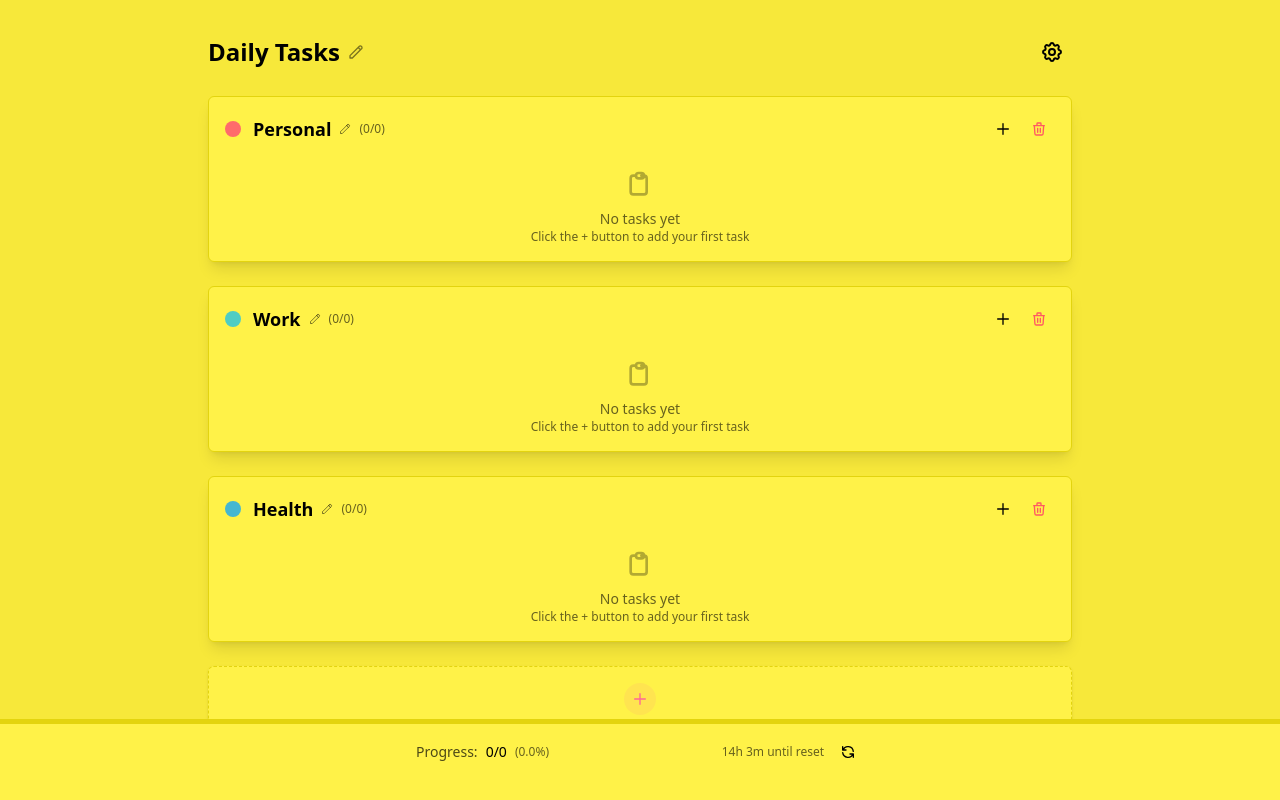
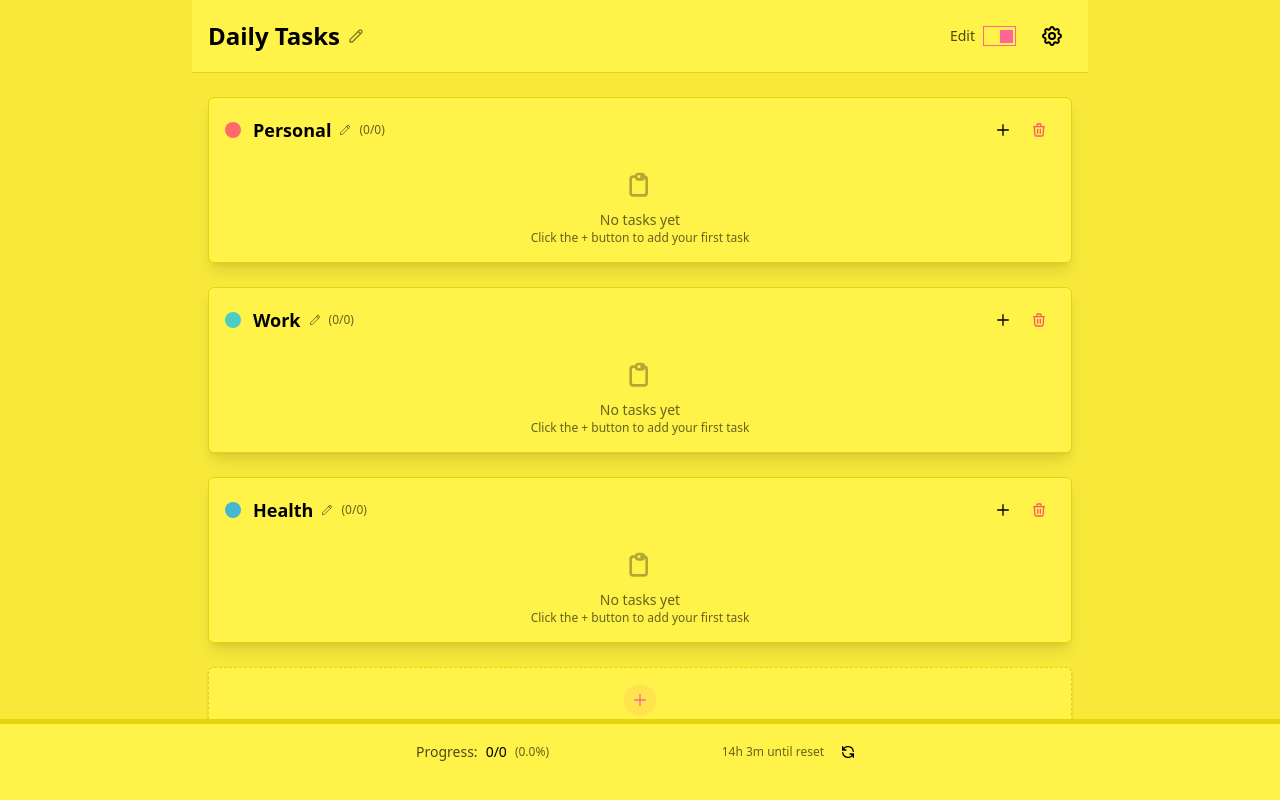
Before and after one commit to pixelninja/daily-tasks, a React (Vite) app: page / in a window 1280 px wide. Shown: the top 800 px of the page. Built offline with nearby package versions, Linux system fonts and the light colour scheme; the HTML template or start-up script is replaced by a standard one.

Commit message:
refactor: move edit toggle into main header and make header sticky

```diff
--- a/src/App.tsx
+++ b/src/App.tsx
@@ -9,7 +9,7 @@ const AppContent = () => {
   return (
     <TaskProvider>
       <div className="min-h-screen bg-base-200" data-theme={settingsState.selectedTheme}>
-        <div className="container mx-auto px-4 py-8 max-w-4xl">
+        <div className="container mx-auto px-4 pt-0 pb-8 max-w-4xl">
           <TaskList />
         </div>
       </div>
--- a/src/components/TaskList.tsx
+++ b/src/components/TaskList.tsx
@@ -116,9 +116,9 @@ export const TaskList: React.FC = () => {
   return (
     <div className="space-y-6 pb-32">
 
-      {/* Header */}
-      <div className="mb-6">
-        <div className="flex justify-between items-center">
+      {/* Sticky Header */}
+      <div className="sticky top-0 z-40 bg-base-100 border-b border-base-300 -mx-4 px-4 py-4 mb-6 backdrop-blur-sm">
+        <div className="flex justify-between items-center gap-4">
           {isEditingTitle && settingsState.editMode ? (
             <input
               ref={titleInputRef}
@@ -127,12 +127,12 @@ export const TaskList: React.FC = () => {
               onChange={(e) => setEditTitle(e.target.value)}
               onKeyDown={handleTitleKeyPress}
               onBlur={handleTitleBlur}
-              className="text-2xl font-bold text-base-content bg-transparent border-2 border-primary rounded px-2 py-1 focus:outline-none focus:border-primary-focus"
+              className="text-2xl font-bold text-base-content bg-transparent border-2 border-primary rounded px-2 py-1 focus:outline-none focus:border-primary-focus flex-1"
               maxLength={50}
             />
           ) : (
             <h1
-              className={`text-2xl font-bold text-base-content ${settingsState.editMode ? 'cursor-pointer hover:text-primary' : ''} transition-colors duration-200 flex items-center gap-2`}
+              className={`text-2xl font-bold text-base-content ${settingsState.editMode ? 'cursor-pointer hover:text-primary' : ''} transition-colors duration-200 flex items-center gap-2 flex-1`}
               onClick={settingsState.editMode ? handleTitleClick : undefined}
               title={settingsState.editMode ? "Click to edit title" : undefined}
             >
@@ -142,23 +142,26 @@ export const TaskList: React.FC = () => {
               )}
             </h1>
           )}
+
+          {/* Edit Toggle */}
+          <div className="flex items-center gap-2">
+            <span className="text-sm text-base-content/70">Edit</span>
+            <input
+              type="checkbox"
+              className="toggle toggle-primary toggle-sm"
+              checked={settingsState.editMode}
+              onChange={(e) => settingsActions.setEditMode(e.target.checked)}
+              title="Toggle edit mode"
+            />
+          </div>
+
+          {/* Settings Dropdown */}
           <div className="dropdown dropdown-end">
             <div tabIndex={0} role="button" className="btn btn-ghost btn-circle" title="Settings">
               <SettingsIcon className="h-6 w-6" />
             </div>
-            <ul tabIndex={0} className="dropdown-content menu bg-base-100 rounded-box z-[1] w-64 p-2 shadow">
+            <ul tabIndex={0} className="dropdown-content menu bg-base-100 rounded-box z-50 w-64 p-2 shadow">
               <li className="menu-title !p-2">Settings</li>
-              <li>
-                <label className="flex justify-between items-center w-full p-2 cursor-pointer hover-touch-safe rounded-lg">
-                  <span className="label-text">Edit Mode</span>
-                  <input
-                    type="checkbox"
-                    className="toggle toggle-primary"
-                    checked={settingsState.editMode}
-                    onChange={(e) => settingsActions.setEditMode(e.target.checked)}
-                  />
-                </label>
-              </li>
               <li>
                 <label className="flex justify-between items-center w-full p-2 cursor-pointer hover-touch-safe rounded-lg">
                   <span className="label-text">Daily Reset</span>
```
